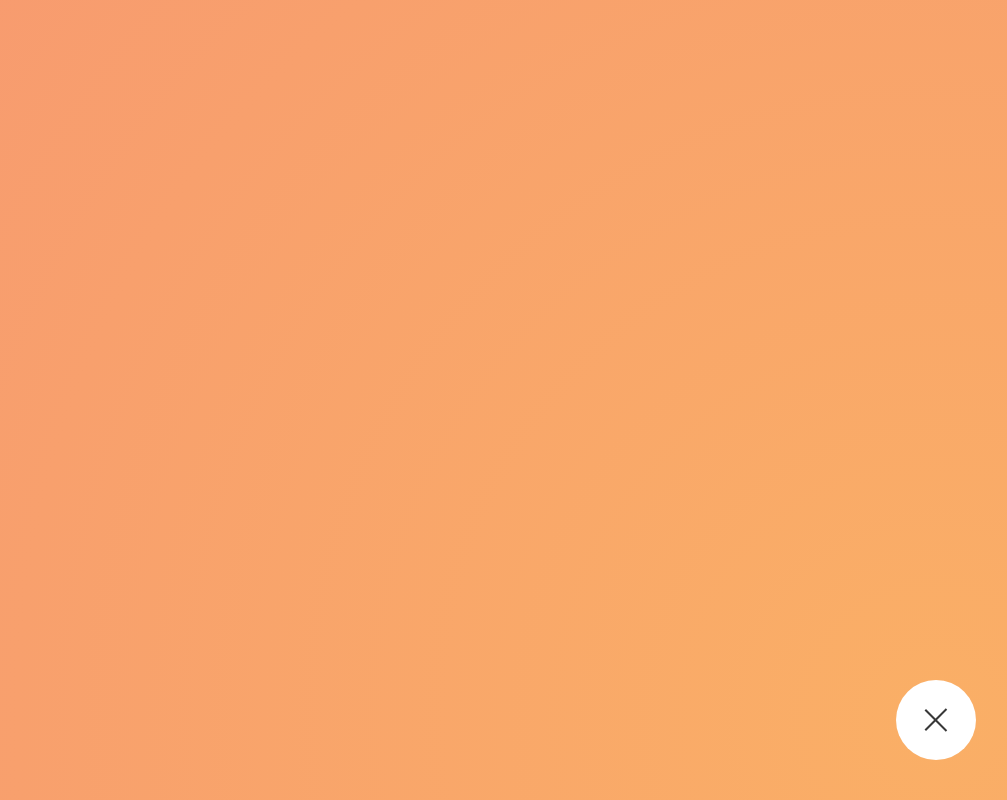
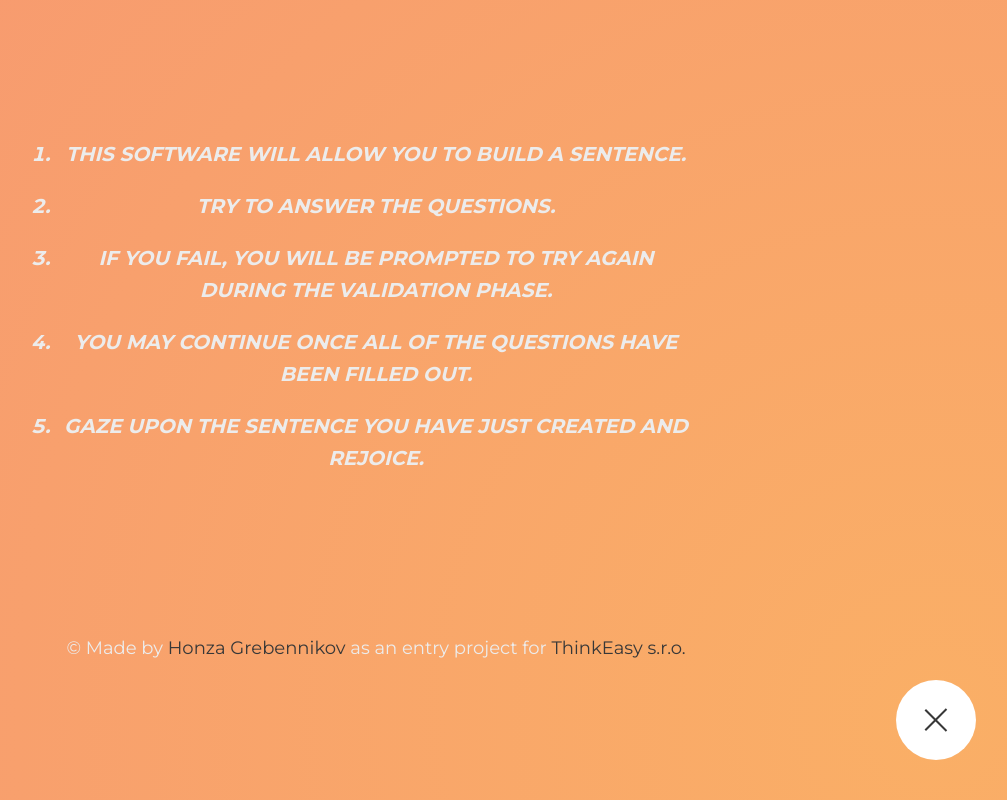
Before and after one commit to HonzaGreb/think-easy-app, a React (Create React App) app: page / in a window 1280 px wide. Both pictures are taken after a click on the button 1200 px from the left and 720 px from the top of the page. Shown: the top 800 px of the page, without its empty margins (264-1271 px from the left). Built offline with nearby package versions, Linux system fonts and the light colour scheme.

Commit message:
Styling Finished

```diff
--- a/src/components/UI/Menu.tsx
+++ b/src/components/UI/Menu.tsx
@@ -15,6 +15,42 @@ const Menu = () => {
         <span className="menu__bar"></span>
       </button>
       <div className="menu__bg"></div>
+      <ol className="menu__list">
+        <li className="menu__item">
+          This software will allow you to build a sentence.
+        </li>
+        <li className="menu__item">Try to answer the questions.</li>
+        <li className="menu__item">
+          If you fail, you will be prompted to try again during the validation
+          phase.
+        </li>
+        <li className="menu__item">
+          You may continue once all of the questions have been filled out.
+        </li>
+        <li className="menu__item">
+          Gaze upon the sentence you have just created and rejoice.
+        </li>
+        <div className="menu__copy">
+          &copy; Made by{' '}
+          <a
+            href="https://github.com/HonzaGreb"
+            target="_blank"
+            rel="noopener noreferrer"
+            className="menu__link"
+          >
+            Honza Grebennikov
+          </a>{' '}
+          as an entry project for{' '}
+          <a
+            href="https://thinkeasy.cz/"
+            target="_blank"
+            rel="noopener noreferrer"
+            className="menu__link"
+          >
+            ThinkEasy s.r.o.
+          </a>
+        </div>
+      </ol>
     </Fragment>
   );
 };
--- a/src/css/style.css
+++ b/src/css/style.css
@@ -82,6 +82,10 @@ body {
   border-radius: 4rem 0;
   animation: slideInLeftLarge 500ms ease;
 }
+.card:hover::after {
+  top: -2rem;
+  right: 2rem;
+}
 .card::after {
   content: "";
   position: absolute;
@@ -93,6 +97,7 @@ body {
   right: -2rem;
   border: 2px solid #fff;
   z-index: -1;
+  transition: all 250ms ease;
 }
 
 .questions {
@@ -215,6 +220,60 @@ body {
   bottom: -1rem;
   opacity: 1;
   transform: rotate(-45deg);
+}
+.menu__list {
+  position: absolute;
+  display: block;
+  top: 50%;
+  left: 40%;
+  list-style: decimal;
+  text-align: center;
+  visibility: hidden;
+  opacity: 0;
+  transform: translate(-50%, -50%);
+  z-index: 15;
+  transition: all 250ms ease;
+  backface-visibility: hidden;
+  color: #ececec;
+}
+.menu.shown ~ .menu__list {
+  left: 50%;
+  visibility: visible;
+  opacity: 1;
+}
+.menu__item {
+  font-size: 2rem;
+  text-transform: uppercase;
+  font-weight: 600;
+  font-style: italic;
+  transition: all 250ms ease;
+}
+.menu__item:not(:last-child) {
+  margin-bottom: 2rem;
+}
+.menu__item:last-of-type {
+  margin-bottom: 16rem;
+}
+.menu__item:hover {
+  color: #383838;
+  transform: translateX(1rem);
+}
+.menu__copy {
+  font-size: 1.8rem;
+  transition: inherit;
+}
+.menu__copy:hover {
+  color: #383838;
+}
+.menu__link {
+  transition: inherit;
+}
+.menu__link:link, .menu__link:visited {
+  text-decoration: none;
+  color: #383838;
+}
+.menu__copy:hover .menu__link {
+  color: #fff;
 }
 
 .validation {
--- a/src/sass/components/_menu.scss
+++ b/src/sass/components/_menu.scss
@@ -87,4 +87,69 @@
       transform: rotate(-45deg);
     }
   }
+
+  &__list {
+    position: absolute;
+    display: block;
+    top: 50%;
+    left: 40%;
+    list-style: decimal;
+    text-align: center;
+    visibility: hidden;
+    opacity: 0;
+    transform: translate(-50%, -50%);
+    z-index: 15;
+    transition: $transition;
+    backface-visibility: hidden;
+    color: $color-grey-1;
+  }
+
+  &.shown ~ &__list {
+    left: 50%;
+    visibility: visible;
+    opacity: 1;
+  }
+
+  &__item {
+    font-size: 2rem;
+    text-transform: uppercase;
+    font-weight: 600;
+    font-style: italic;
+    transition: $transition;
+
+    &:not(:last-child) {
+      margin-bottom: 2rem;
+    }
+
+    &:last-of-type {
+      margin-bottom: 16rem;
+    }
+
+    &:hover {
+      color: $color-text;
+      transform: translateX(1rem);
+    }
+  }
+
+  &__copy {
+    font-size: 1.8rem;
+    transition: inherit;
+
+    &:hover {
+      color: $color-text;
+    }
+  }
+
+  &__link {
+    transition: inherit;
+    &:link,
+    &:visited {
+      text-decoration: none;
+      color: $color-text;
+    }
+  }
+
+  &__copy:hover &__link {
+    color: $color-white;
+  }
 }
```
Also changed, not shown: src/sass/components/_questions.scss (+8 -0 lines), 1 other file (tests, documents, lock files or other folders).
